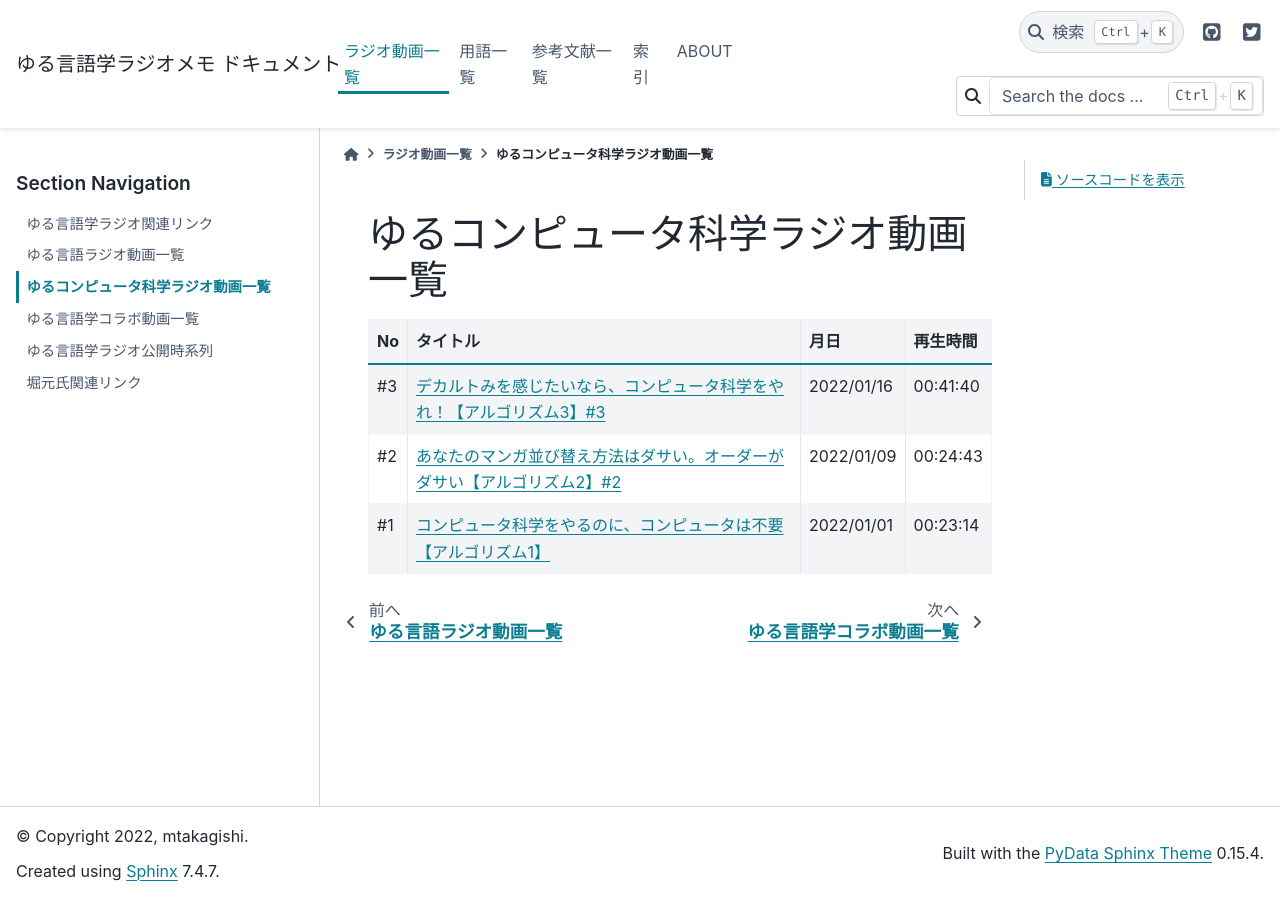
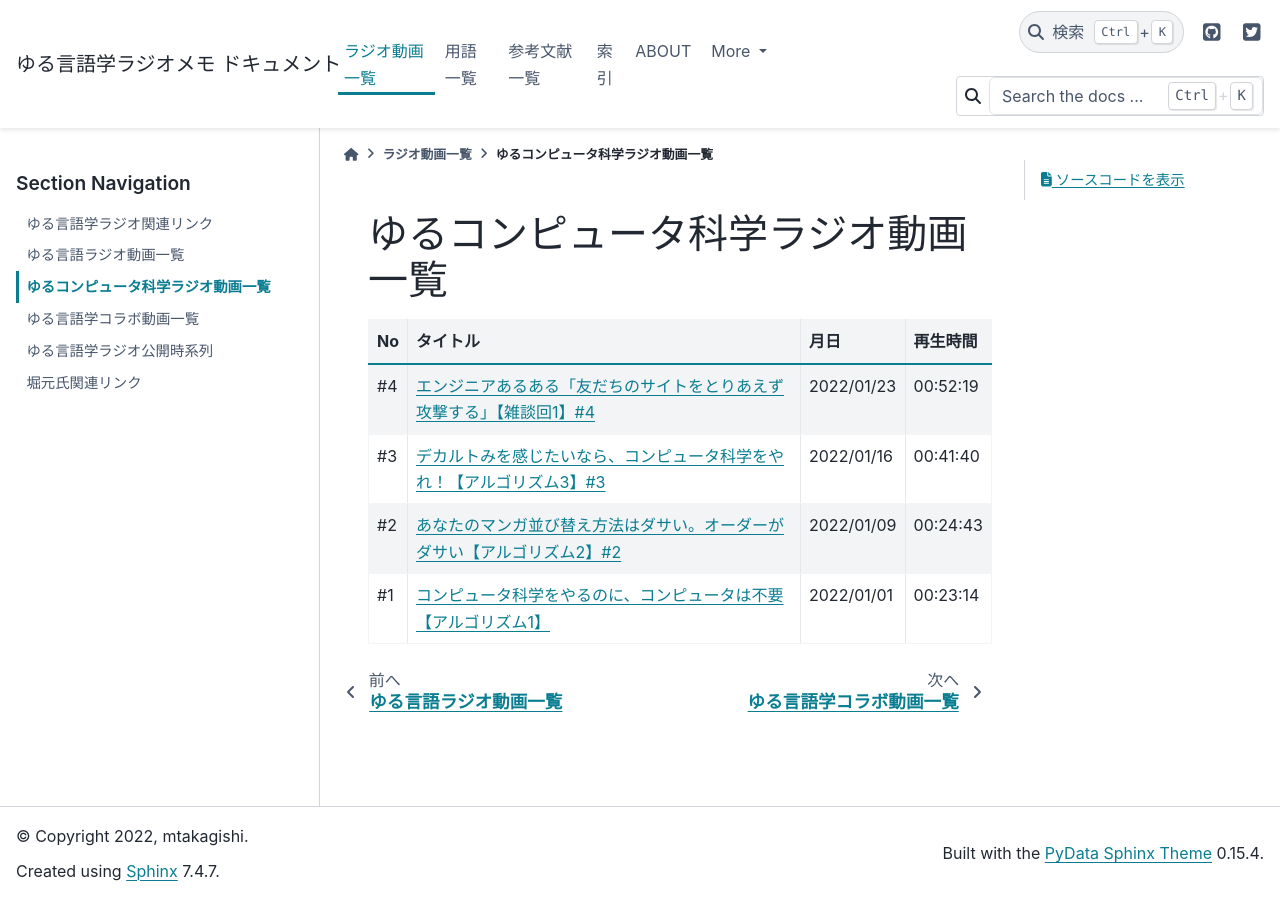
Before and after one commit to mtakagishi/yurugengo, a Sphinx documentation site: the page built from docs/videos/yurucomputer_radio_list.rst, in a window 1280 px wide. Built offline with Sphinx 7.4.7 and the PyData theme 0.15.4, drawn with Linux system fonts in a browser that asks for light colours.

Commit message:
コンピュータ#4を追加

```diff
--- a/docs/conf.py
+++ b/docs/conf.py
@@ -68,6 +68,9 @@ html_theme_options = {
     "google_analytics_id": "UA-183061927-3",
     "navbar_end": ["navbar-icon-links.html", "search-field.html"],
     "footer_items": ["copyright"],
+    "external_links": [
+        {"name": "問合せ", "url": "https://forms.gle/WJ3khhqqeNrEr8fv6"},
+    ],
 }
 html_sidebars = {
     "words/*": ["search-field.html", "sidebar-ethical-ads.html"]
--- a/docs/videos/timeline.rst
+++ b/docs/videos/timeline.rst
@@ -192,7 +192,8 @@
       第16回 ->
       コ1【アルゴリズム1】 ->
       コ2【アルゴリズム2】 ->
-      コ3【アルゴリズム3】 ;
+      コ3【アルゴリズム3】 ->
+      コ4【雑談】 ;
     }
     group {
       orientation = portrait
--- a/docs/videos/yurucomputer_radio_list.rst
+++ b/docs/videos/yurucomputer_radio_list.rst
@@ -4,6 +4,8 @@
 +-----+----------------------------------------------------------------------------+------------+----------+
 | No  |                                  タイトル                                  |    月日    | 再生時間 |
 +=====+============================================================================+============+==========+
+| #4  | `エンジニアあるある「友だちのサイトをとりあえず攻撃する」【雑談回1】#4`_   | 2022/01/23 | 00:52:19 |
++-----+----------------------------------------------------------------------------+------------+----------+
 | #3  | `デカルトみを感じたいなら、コンピュータ科学をやれ！【アルゴリズム3】#3`_   | 2022/01/16 | 00:41:40 |
 +-----+----------------------------------------------------------------------------+------------+----------+
 | #2  | `あなたのマンガ並び替え方法はダサい。オーダーがダサい【アルゴリズム2】#2`_ | 2022/01/09 | 00:24:43 |
@@ -14,3 +16,4 @@
 .. _コンピュータ科学をやるのに、コンピュータは不要【アルゴリズム1】: https://www.youtube.com/watch?v=UZ2P2dDqZmY
 .. _あなたのマンガ並び替え方法はダサい。オーダーがダサい【アルゴリズム2】#2: https://www.youtube.com/watch?v=Bd6stNhWfdg
 .. _デカルトみを感じたいなら、コンピュータ科学をやれ！【アルゴリズム3】#3: https://www.youtube.com/watch?v=5RZK9D_EU4U
+.. _エンジニアあるある「友だちのサイトをとりあえず攻撃する」【雑談回1】#4: https://www.youtube.com/watch?v=0ykzv_rKHiA
--- a/docs/words/ホリモトさん.rst
+++ b/docs/words/ホリモトさん.rst
@@ -23,7 +23,7 @@
 ハック・ホリモト
   非対称性で刺されたホリモト
 
-リトル・ホリモト
+イマジナリー・ホリモト
   水野氏の脳内に棲むホリモト
 
 サッシナイ・ホリモト
```
